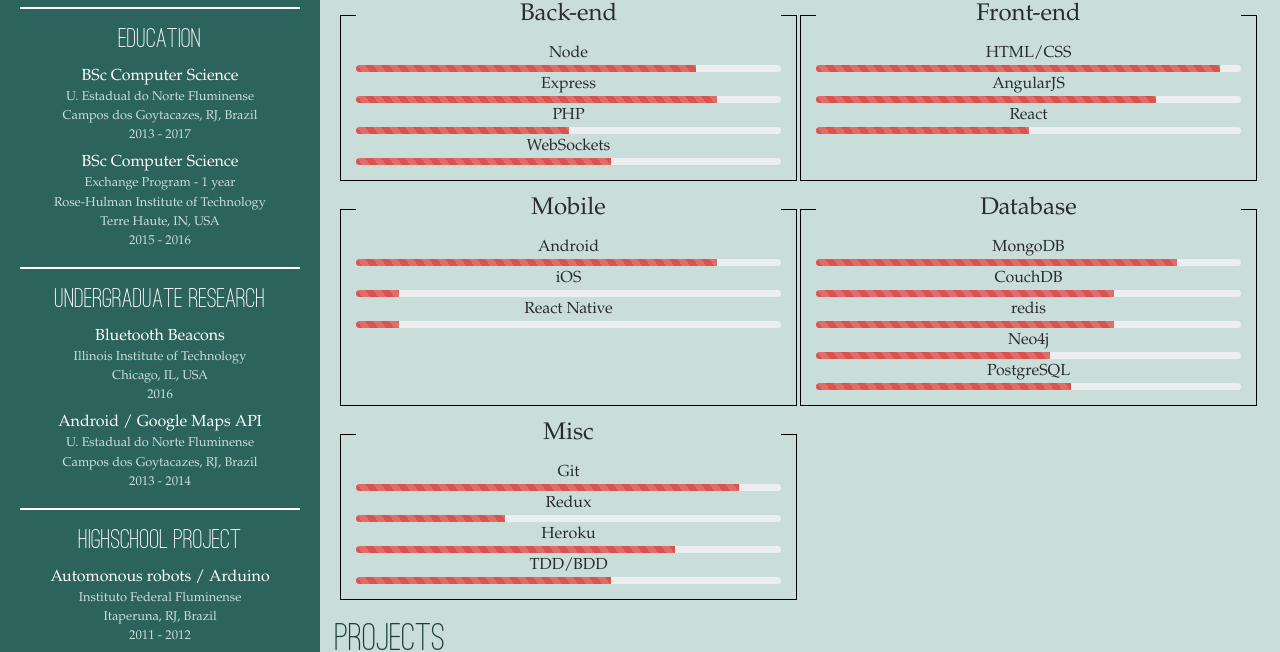
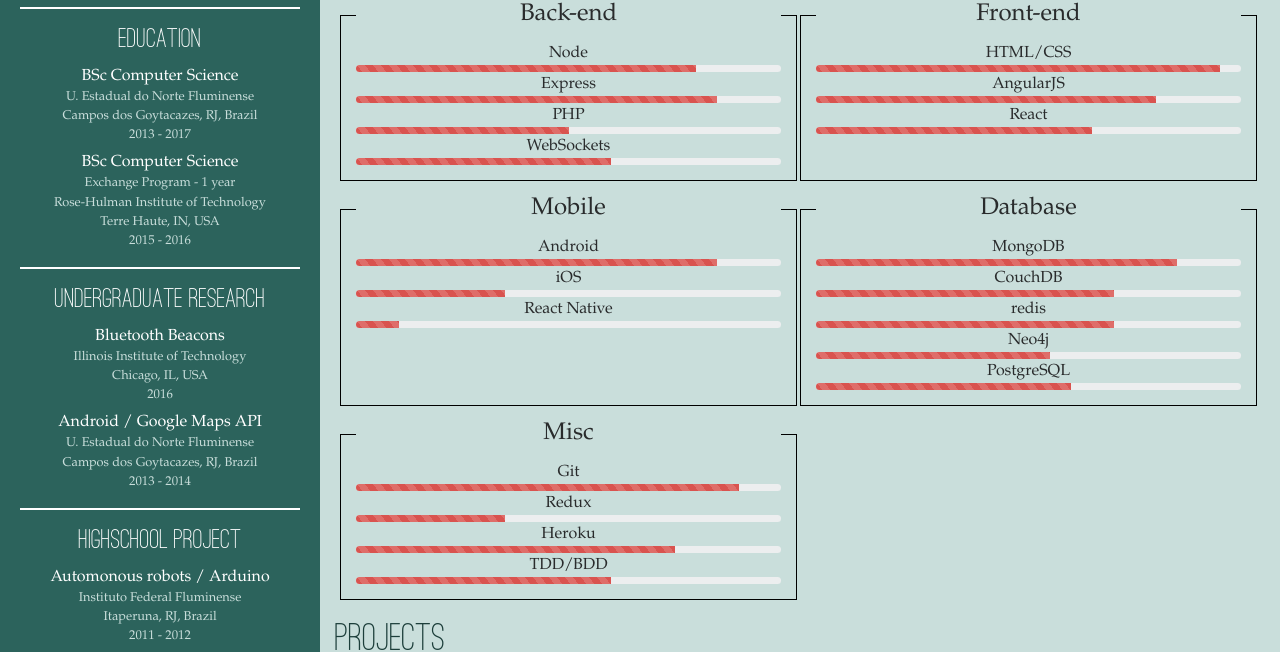
Before and after one commit to rghossi/rghossi.github.io, a plain HTML site: page index.html in a window 1280 px wide. Shown: the part 157-809 px from the top of the page. Drawn offline with nearby package versions, Linux system fonts and the light colour scheme; a script that the page names is missing.

Commit message:
update iOS and React skills progress

```diff
--- a/index.html
+++ b/index.html
@@ -116,7 +116,7 @@
                 </div>
                 React
                 <div class="progress">
-                  <div class="progress-bar progress-bar-striped bg-danger progress-bar-animated" role="progressbar" aria-valuenow="50" aria-valuemin="0" aria-valuemax="100" style="width: 50%"></div>
+                  <div class="progress-bar progress-bar-striped bg-danger progress-bar-animated" role="progressbar" aria-valuenow="65" aria-valuemin="0" aria-valuemax="100" style="width: 65%"></div>
                 </div>
               </fieldset>
               <fieldset class="col-md-6 col-lg-6">
@@ -127,7 +127,7 @@
                 </div>
                 iOS
                 <div class="progress">
-                  <div class="progress-bar progress-bar-striped bg-danger progress-bar-animated" role="progressbar" aria-valuenow="10" aria-valuemin="0" aria-valuemax="100" style="width: 10%"></div>
+                  <div class="progress-bar progress-bar-striped bg-danger progress-bar-animated" role="progressbar" aria-valuenow="35" aria-valuemin="0" aria-valuemax="100" style="width: 35%"></div>
                 </div>
                 React Native
                 <div class="progress">
```
